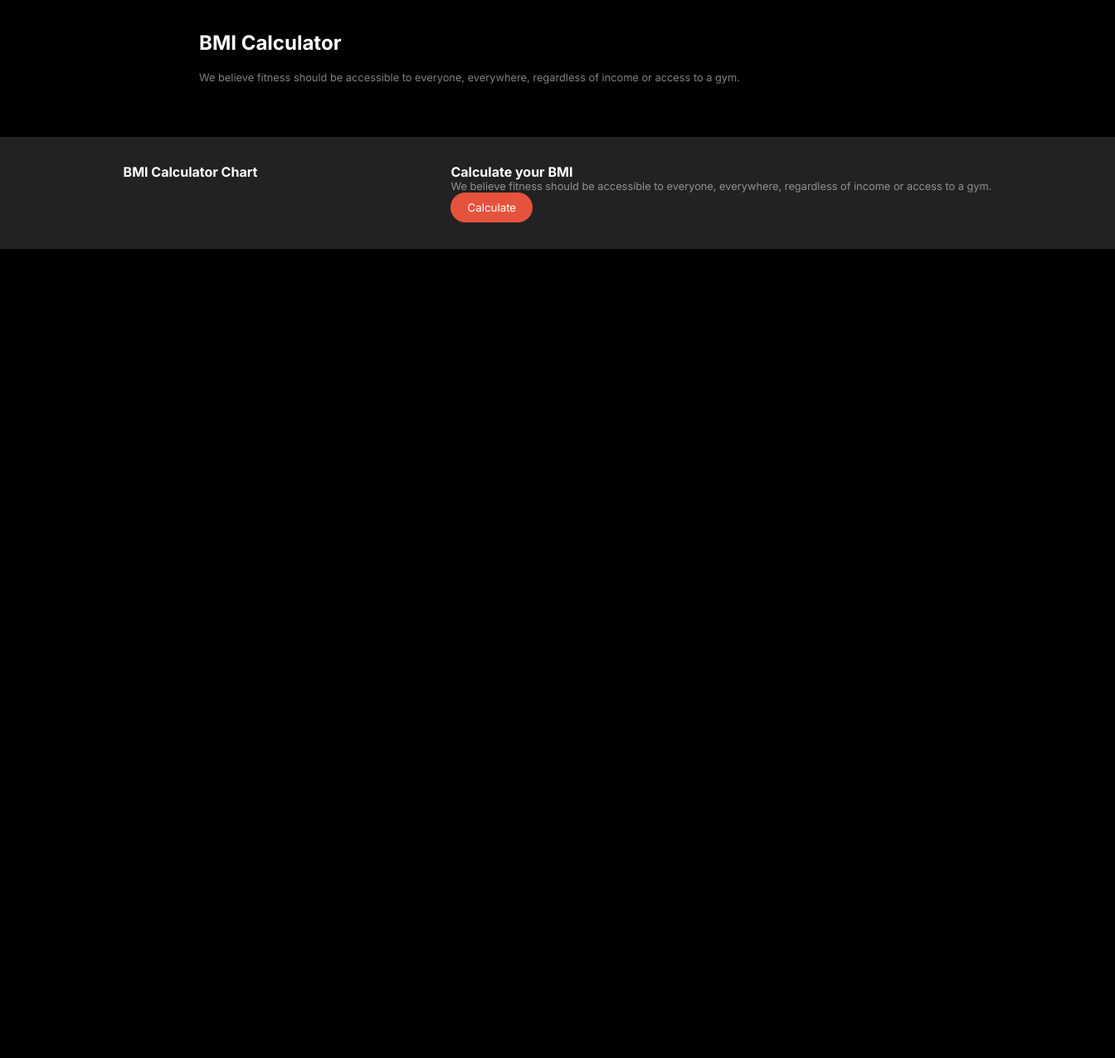
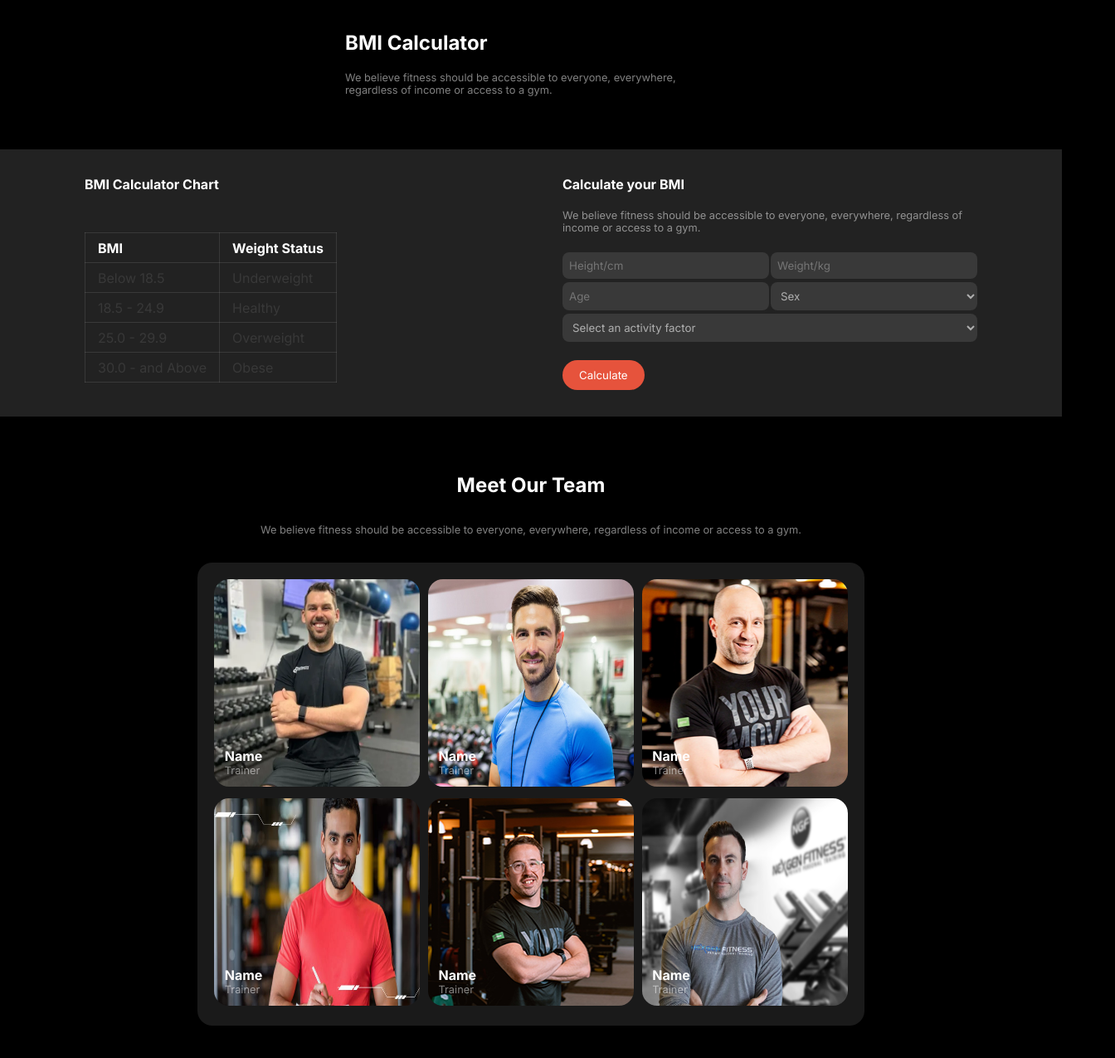
Before and after one commit to Mahajabin-Tokon/PHA2, a plain HTML site: page index.html in a window 1280 px wide. Shown: the part 1877-3152 px from the top of the page at 83% size, 1344 px wide, since content can reach past the window. Before the commit the page ends 2177 px from the top, so only its background shows below. Drawn offline with Linux system fonts and the light colour scheme.

Commit message:
Team section completed

```diff
--- a/index.html
+++ b/index.html
@@ -128,7 +128,7 @@
       </section>
 
       <!-- BMI title section -->
-      <section>
+      <section class="BMI-title-section">
         <div class="BMI-title-container">
           <h2>BMI Calculator</h2>
           <p>
@@ -139,17 +139,133 @@
       </section>
 
       <!-- BMI section -->
-      <section>
-        <div class="BMI">
+      <section class="BMI-section">
+        <div class="BMI-content">
           <div class="BMI-chart">
             <h4>BMI Calculator Chart</h4>
-            <table></table>
+            <table>
+              <thead>
+                <tr>
+                  <th>BMI</th>
+                  <th>Weight Status</th>
+                </tr>
+              </thead>
+              <tbody>
+                <tr>
+                  <td>Below 18.5</td>
+                  <td>Underweight</td>
+                </tr>
+                <tr>
+                  <td>18.5 - 24.9</td>
+                  <td>Healthy</td>
+                </tr>
+                <tr>
+                  <td>25.0 - 29.9</td>
+                  <td>Overweight</td>
+                </tr>
+                <tr>
+                  <td>30.0 - and Above</td>
+                  <td>Obese</td>
+                </tr>
+              </tbody>
+            </table>
           </div>
           <div class="BMI-calculate">
             <h4>Calculate your BMI</h4>
-            <p>We believe fitness should be accessible to everyone, everywhere, regardless of income or access to a gym. </p>
-            <div></div>
+            <p>
+              We believe fitness should be accessible to everyone, everywhere,
+              regardless of income or access to a gym.
+            </p>
+            <div class="inputs-container">
+              <div class="height-weight">
+                <input type="text" placeholder="Height/cm" />
+                <input type="text" placeholder="Weight/kg" />
+              </div>
+              <div class="age-sex">
+                <input type="text" placeholder="Age" />
+                <select placeholder="Sex">
+                  <option value="sex">Sex</option>
+                </select>
+              </div>
+              <select class="activity">
+                <option value="activity">Select an activity factor</option>
+              </select>
+            </div>
             <button class="btn">Calculate</button>
+          </div>
+        </div>
+      </section>
+
+      <!-- Team section -->
+      <section class="team-section">
+        <div class="team-container">
+          <h2>Meet Our Team</h2>
+          <p>
+            We believe fitness should be accessible to everyone, everywhere,
+            regardless of income or access to a gym.
+          </p>
+          <div class="team-members">
+            <div class="member">
+              <img
+                src="./images/trainer1.png"
+                alt="Image of team member whose name is Name"
+              />
+
+              <div class="member-info">
+                <h4>Name</h4>
+                <p>Trainer</p>
+              </div>
+            </div>
+            <div class="member">
+              <img
+                src="./images/trainer2.png"
+                alt="Image of team member whose name is Name"
+              />
+              <div class="member-info">
+                <h4>Name</h4>
+                <p>Trainer</p>
+              </div>
+            </div>
+            <div class="member">
+              <img
+                src="./images/trainer3.png"
+                alt="Image of team member whose name is Name"
+              />
+              <div class="member-info">
+                <h4>Name</h4>
+                <p>Trainer</p>
+              </div>
+            </div>
+            <div class="member">
+              <img
+                src="./images/trainer4.png"
+                alt="Image of team member whose name is Name"
+              />
+              <div class="member-info">
+                <h4>Name</h4>
+                <p>Trainer</p>
+              </div>
+            </div>
+            <div class="member">
+              <img
+                src="./images/trainer5.png"
+                alt="Image of team member whose name is Name"
+              />
+              <div class="member-info">
+                <h4>Name</h4>
+                <p>Trainer</p>
+              </div>
+            </div>
+            <div class="member">
+              <img
+                src="./images/trainer6.png"
+                alt="Image of team member whose name is Name"
+              />
+              <div class="member-info">
+                <h4>Name</h4>
+                <p>Trainer</p>
+              </div>
+            </div>
           </div>
         </div>
       </section>
--- a/styles/style.css
+++ b/styles/style.css
@@ -231,22 +231,127 @@ p {
 }
 
 /* BMI title styles */
+
+.BMI-title-section {
+  width: 100%;
+}
+
 .BMI-title-container {
   display: flex;
   gap: 1.25rem;
   flex-direction: column;
-  justify-content: flex-start;
+  justify-content: center;
   align-items: flex-start;
-  margin: 4rem 15rem;
+  text-align: start;
+  margin: 4rem 26rem;
 }
 
 /* BMI section */
-.BMI{
-    width: 100%;
-    background-color:rgb(34, 34, 34);
-    display: flex;
-    justify-content: space-around;
-    padding: 2rem;
+
+.BMI-section {
+  width: 100%;
+  background-color: rgb(34, 34, 34);
+}
+
+.BMI-content {
+  display: flex;
+  justify-content: space-around;
+  align-items: flex-start;
+  gap: 100px;
+  padding: 2rem 1rem;
+}
+
+.BMI-chart table {
+  border-collapse: collapse;
+  margin-top: 3rem;
+}
+
+.BMI-chart td,
+.BMI-chart th {
+  border: 1px solid rgba(255, 255, 255, 0.1);
+  padding: 7.5px 15px;
+  text-align: left;
+  color: rgba(255, 255, 255, 0.1);
+}
+
+.BMI-chart th {
+  color: white;
+}
+
+.BMI-calculate {
+  display: flex;
+  flex-direction: column;
+  justify-content: center;
+  align-items: flex-start;
+  gap: 20px;
+  width: 500px;
+}
+
+.inputs-container {
+  width: 100%;
+}
+
+.BMI-calculate input,
+.BMI-calculate select {
+  border: none;
+  border-radius: 8px;
+  background: rgba(255, 255, 255, 0.1);
+  margin: 2px 0;
+  padding: 8px;
+  color: rgba(255, 255, 255, 0.6);
+}
+
+.height-weight,
+.age-sex {
+  display: grid;
+  grid-template-columns: 1fr 1fr;
+  gap: 2px;
+}
+
+.activity {
+  margin: 2px 0;
+  width: 100%;
+}
+
+/* team section styles */
+
+.team-container {
+  display: flex;
+  flex-direction: column;
+  justify-content: center;
+  align-items: center;
+  gap: 2rem;
+  margin: 4rem auto;
+  padding: 4px;
+  text-wrap: wrap;
+}
+
+.team-members img {
+  width: 100%;
+  border-radius: 18px;
+  height: 250px;
+}
+
+.team-members {
+  width: 60%;
+  height: 40%;
+  display: grid;
+  grid-template-columns: repeat(3, 1fr);
+  gap: 10px;
+  border-radius: 18px;
+  background: rgba(255, 255, 255, 0.1);
+  border-radius: 18px;
+  padding: 20px;
+}
+
+.member{
+    position: relative;
+}
+
+.member-info{
+    position: absolute;
+    top: 80%;
+    left: 5%;
 }
 
 /* responsive media query */
@@ -262,7 +367,8 @@ p {
 
   .banner,
   .habits-card-container,
-  .running {
+  .running,
+  .BMI-content {
     flex-direction: column;
   }
 
@@ -298,6 +404,14 @@ p {
 
   .BMI-title-container {
     width: 100%;
-    margin: 4rem 1rem;
+    margin: 4rem 0;
+  }
+
+  .BMI-calculate {
+    width: 100%;
+  }
+
+  .team-members{
+    grid-template-columns: 1fr;
   }
 }
```
